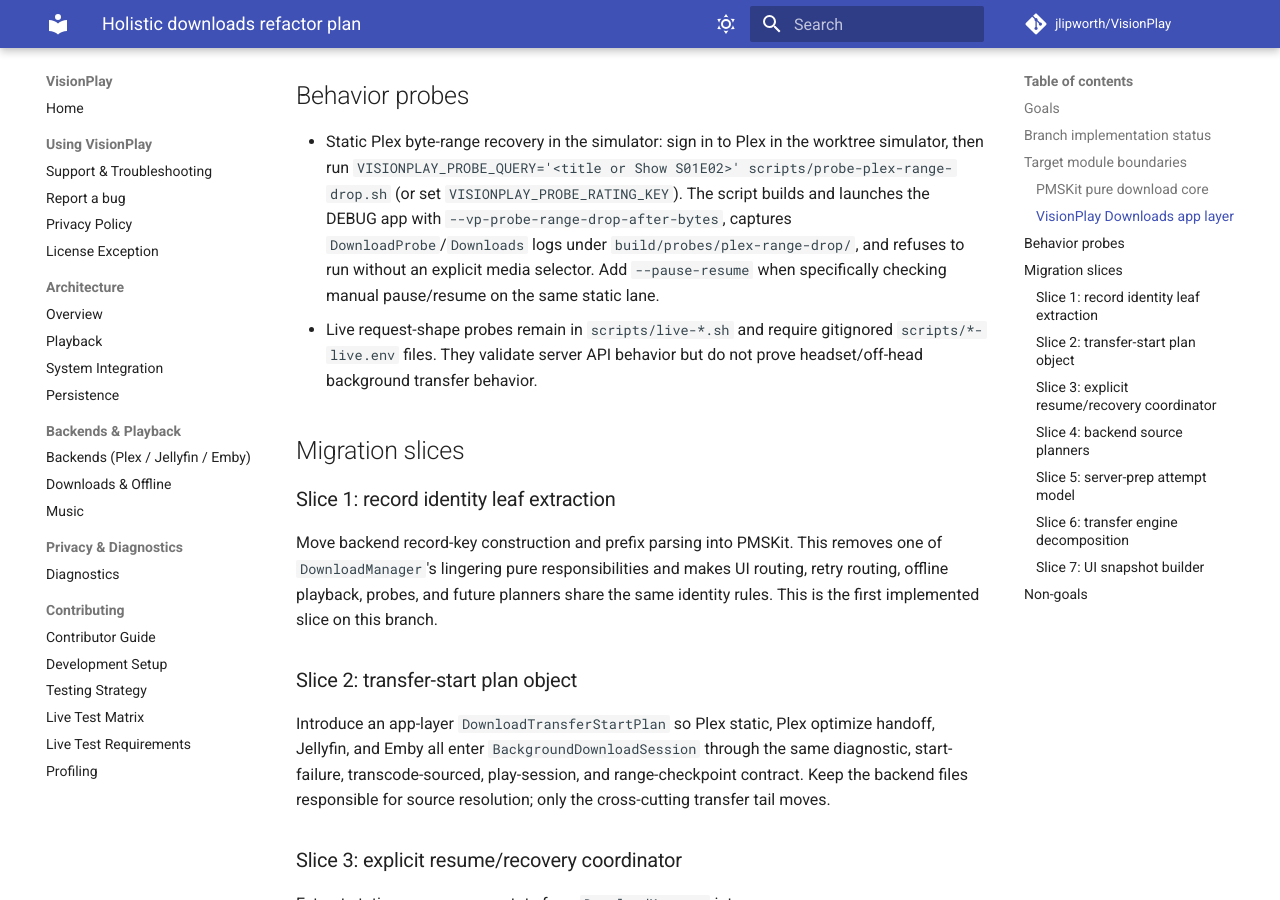
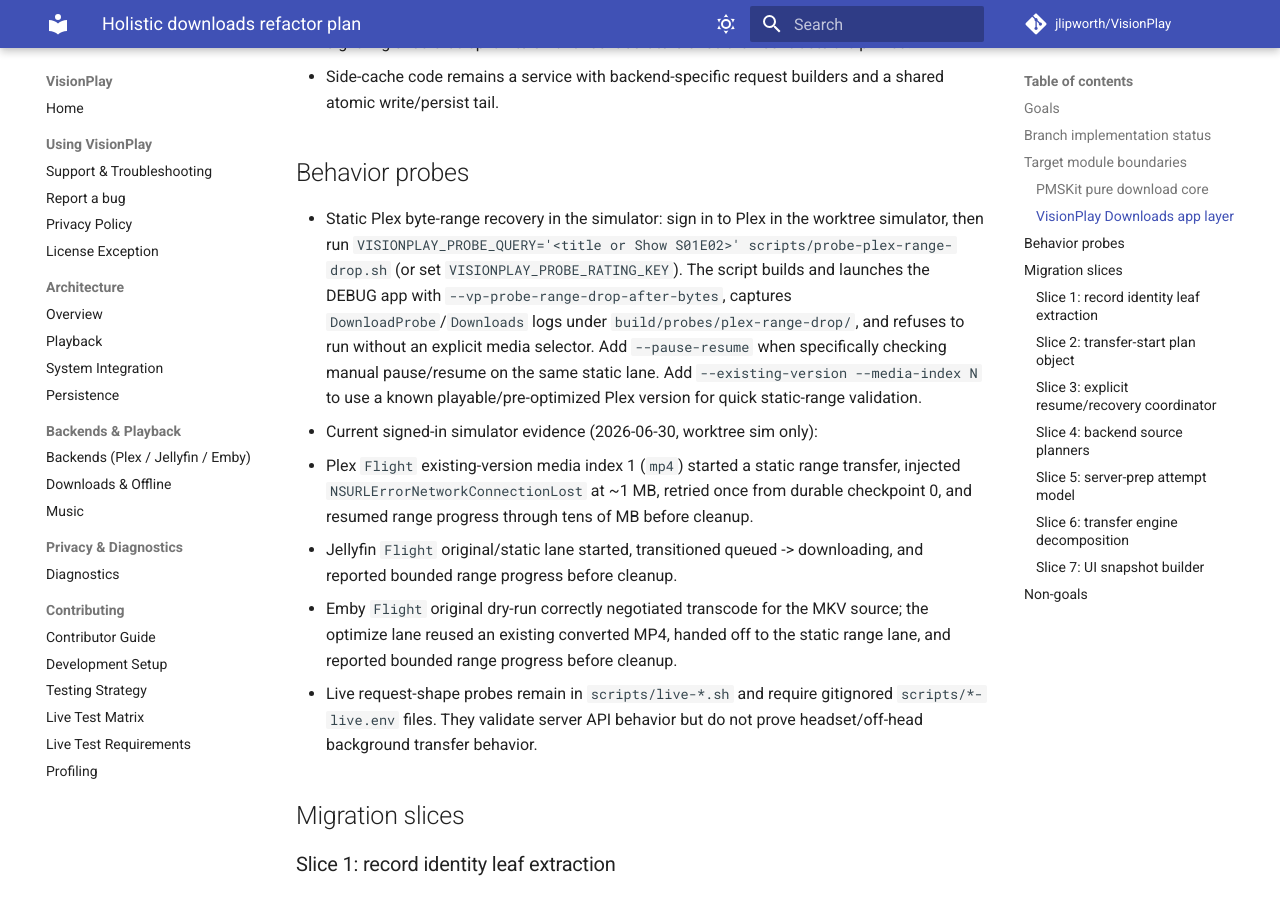
Before and after one commit to jlipworth/Labstream, an MkDocs documentation site: the page built from docs/DOWNLOADS-HOLISTIC-REFACTOR-PLAN.md, in a window 1280 px wide and 900 px high, scrolled down 3280 px. Built offline with MkDocs 1.6.1 and Material for MkDocs 9.7.7, drawn with Linux system fonts in a browser that asks for light colours; comment, search, counter and statistics services are not loaded; some of the changed text lies outside the part shown.

Commit message:
Document signed-in download probe coverage

```diff
--- a/docs/DOWNLOADS-HOLISTIC-REFACTOR-PLAN.md
+++ b/docs/DOWNLOADS-HOLISTIC-REFACTOR-PLAN.md
@@ -59,8 +59,11 @@
 - **Done: Probe harness for static range recovery.** `scripts/probe-plex-range-drop.sh`
   wraps the existing DEBUG launch-argument probe so a signed-in worktree simulator can
   exercise static byte-range recovery after an injected `NSURLErrorNetworkConnectionLost`
-  without committing Plex tokens or hard-coded media ids. This is intentionally a behavior
-  probe, not a replacement for PMSKit unit tests or device/background validation.
+  without committing Plex tokens or hard-coded media ids. It now forces the Plex backend for
+  the probe run, uses absolute `simctl launch` stdout/stderr paths, and can target existing
+  server-generated Plex versions by media/part index so a pre-optimized MP4 can validate the
+  static range lane quickly. This is intentionally a behavior probe, not a replacement for
+  PMSKit unit tests or device/background validation.
 - **Done: Slice 4b Plex route-planner extraction.** `PlexDownloadRouter` now pins the
   pure Plex route choices: true originals require an AV preflight, existing Plex versions
   are static downloads that skip optimizer/preflight, explicit optimizer targets pass
@@ -127,7 +130,17 @@
   builds and launches the DEBUG app with `--vp-probe-range-drop-after-bytes`, captures
   `DownloadProbe`/`Downloads` logs under `build/probes/plex-range-drop/`, and refuses to
   run without an explicit media selector. Add `--pause-resume` when specifically checking
-  manual pause/resume on the same static lane.
+  manual pause/resume on the same static lane. Add `--existing-version --media-index N`
+  to use a known playable/pre-optimized Plex version for quick static-range validation.
+- Current signed-in simulator evidence (2026-06-30, worktree sim only):
+  - Plex `Flight` existing-version media index 1 (`mp4`) started a static range transfer,
+    injected `NSURLErrorNetworkConnectionLost` at ~1 MB, retried once from durable checkpoint
+    0, and resumed range progress through tens of MB before cleanup.
+  - Jellyfin `Flight` original/static lane started, transitioned queued -> downloading, and
+    reported bounded range progress before cleanup.
+  - Emby `Flight` original dry-run correctly negotiated transcode for the MKV source; the
+    optimize lane reused an existing converted MP4, handed off to the static range lane, and
+    reported bounded range progress before cleanup.
 - Live request-shape probes remain in `scripts/live-*.sh` and require gitignored
   `scripts/*-live.env` files. They validate server API behavior but do not prove
   headset/off-head background transfer behavior.
```
Also changed, not shown: 1 other file.
